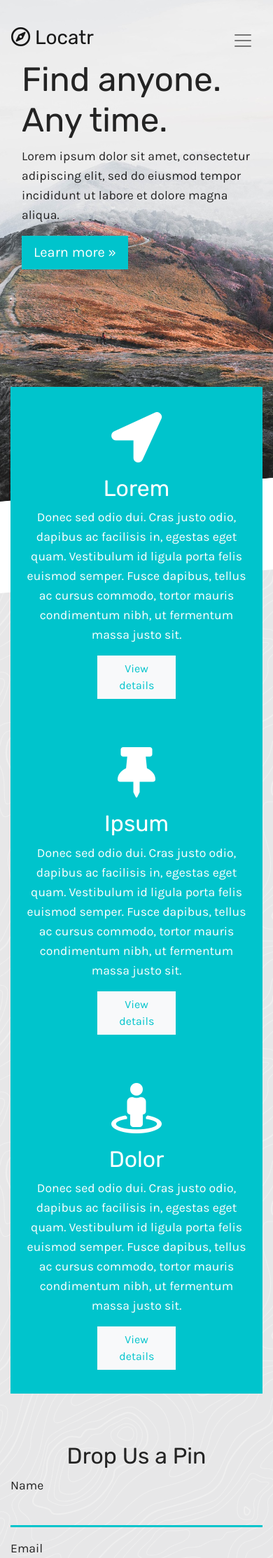
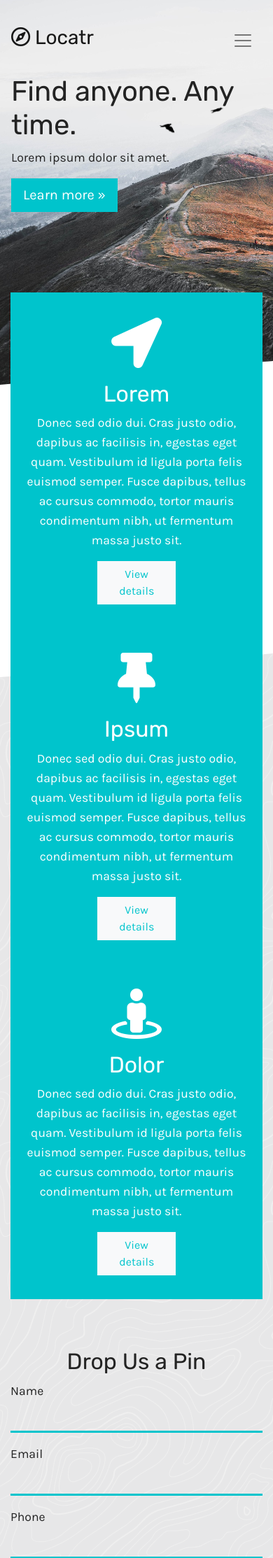
Before and after one commit to bradenfrazer/bradenfrazer.com, a PHP site: page /lp1/ in a window 390 px wide. Shown: the top 2227 px of the page at 70% size. Run offline with PHP 8.4, Linux system fonts and the light colour scheme; some libraries are stand-ins or nearby versions.

Commit message:
fix lp1 mobile and add birds

```diff
--- a/lp1/index.html
+++ b/lp1/index.html
@@ -63,10 +63,26 @@
 	<main role="main">
 		<!--======Jumbotron======-->
 		<div class="jumbotron">
-			<div class="hero-bg"></div>
+		<div class="hero-bg">
+				<div class="bird-container bird-container--one">
+					<div class="bird bird--one"></div>
+				</div>
+
+				<div class="bird-container bird-container--two">
+					<div class="bird bird--two"></div>
+				</div>
+
+				<div class="bird-container bird-container--three">
+					<div class="bird bird--three"></div>
+				</div>
+
+				<div class="bird-container bird-container--four">
+					<div class="bird bird--four"></div>
+				</div>
+			</div>
 			<div class="container">
 				<h1 class="display-3">Find anyone. Any time.</h1>
-				<p>Lorem ipsum dolor sit amet, consectetur adipiscing elit, sed do eiusmod tempor incididunt ut labore et dolore magna aliqua.</p>
+				<p>Lorem ipsum dolor sit amet.</p>
 				<p><a class="btn btn-primary btn-lg hvr-buzz-out" href="#" role="button">Learn more &raquo;</a></p>
 			</div> <!-- /container -->
 		</div> <!-- /jumbotron -->
--- a/lp1/styles.css
+++ b/lp1/styles.css
@@ -47,9 +47,19 @@ h6,
 	border-color: #00d9e1;
 }
 
-@media (max-width: 576px) {
+@media (max-width: 992px) {
 .display-3 {
+	font-size: 4rem;
+}
+
+.display-4 {
 	font-size: 3rem;
+}
+}
+
+@media (max-width: 768px) {
+.display-3 {
+	font-size: 2.5rem;
 }
 
 .display-4 {
@@ -169,9 +179,10 @@ h6,
 	z-index: -1;
   background-image: url('hero.jpg');
 	background-size: cover;
-	background-position: center;
+	background-position: 15% 0%;
   transform: skewY(-5deg);
   transform-origin: top left;
+	overflow: hidden;
 }
 
 .jumbotron .container {
@@ -185,6 +196,26 @@ h6,
   transform: translate(-100%);
   animation: slide 2s forwards;
   animation-delay: 0s;
+}
+
+/* fix mobile nav size conflicts */
+@media (max-width: 768px) {
+	.jumbotron .container {
+		margin-top: 75px;
+		height: auto;
+		min-height: 0px;
+		justify-content: flex-start;
+	}
+
+	.hero-bg {
+		height: 550px;
+	}
+}
+
+@media (max-width: 576px) {
+	.jumbotron .container {
+		padding: 0;
+	}
 }
 
 @keyframes slide {
@@ -252,6 +283,93 @@ h6,
   animation-iteration-count: 1;
 }
 
+/* birds */
+.bird {
+  background-image: url(bird-cells.svg);
+  background-size: auto 100%;
+  width: 88px;
+  height: 125px;
+  will-change: background-position;
+  animation-name: fly-cycle;
+  animation-timing-function: steps(10);
+  animation-iteration-count: infinite;
+	transform: scale(0.5);
+}
+.bird--one {
+  animation-duration: 1s;
+  animation-delay: -0.5s;
+}
+.bird--two {
+  animation-duration: 0.9s;
+  animation-delay: -0.75s;
+}
+.bird--three {
+  animation-duration: 1.25s;
+  animation-delay: -0.25s;
+}
+.bird--four {
+  animation-duration: 1.1s;
+  animation-delay: -0.5s;
+}
+.bird-container {
+  position: absolute;
+  top: 20%;
+  left: -10%;
+  transform: scale(0) translateX(-10vw);
+  will-change: transform;
+  animation-name: fly-right;
+  animation-timing-function: linear;
+  animation-iteration-count: infinite;
+}
+.bird-container--one {
+  animation-duration: 15s;
+  animation-delay: 0;
+}
+.bird-container--two {
+  animation-duration: 16s;
+  animation-delay: 1s;
+}
+.bird-container--three {
+  animation-duration: 14.6s;
+  animation-delay: 9.5s;
+}
+.bird-container--four {
+  animation-duration: 16s;
+  animation-delay: 10.25s;
+}
+@keyframes fly-cycle {
+  100% {
+    background-position: -900px 0;
+  }
+}
+@keyframes fly-right {
+  0% {
+    transform: scale(0.5) translateX(-10vw);
+  }
+  10% {
+    transform: translateY(2vh) translateX(10vw) scale(0.4);
+  }
+  20% {
+    transform: translateY(0vh) translateX(30vw) scale(0.5);
+  }
+  30% {
+    transform: translateY(4vh) translateX(50vw) scale(0.6);
+  }
+  40% {
+    transform: translateY(2vh) translateX(70vw) scale(0.6);
+  }
+  50% {
+    transform: translateY(0vh) translateX(90vw) scale(0.6);
+  }
+  60% {
+    transform: translateY(0vh) translateX(110vw) scale(0.6);
+  }
+  100% {
+    transform: translateY(0vh) translateX(110vw) scale(0.6);
+  }
+}
+
+
 /* Services
 ------------------------------------------------------ */
 
@@ -267,6 +385,14 @@ h6,
 	background: #FFF;
 	transform: skewY(-5deg);
 	transform-origin: top left;
+}
+
+/* fix mobile nav size conflicts */
+@media (max-width: 768px) {
+
+	.services .services-bg {
+		height: 550px;
+	}
 }
 
 .services .col-lg-12 {
```
Also changed, not shown: lp1/bird-cells.svg (added), 1 other file.
